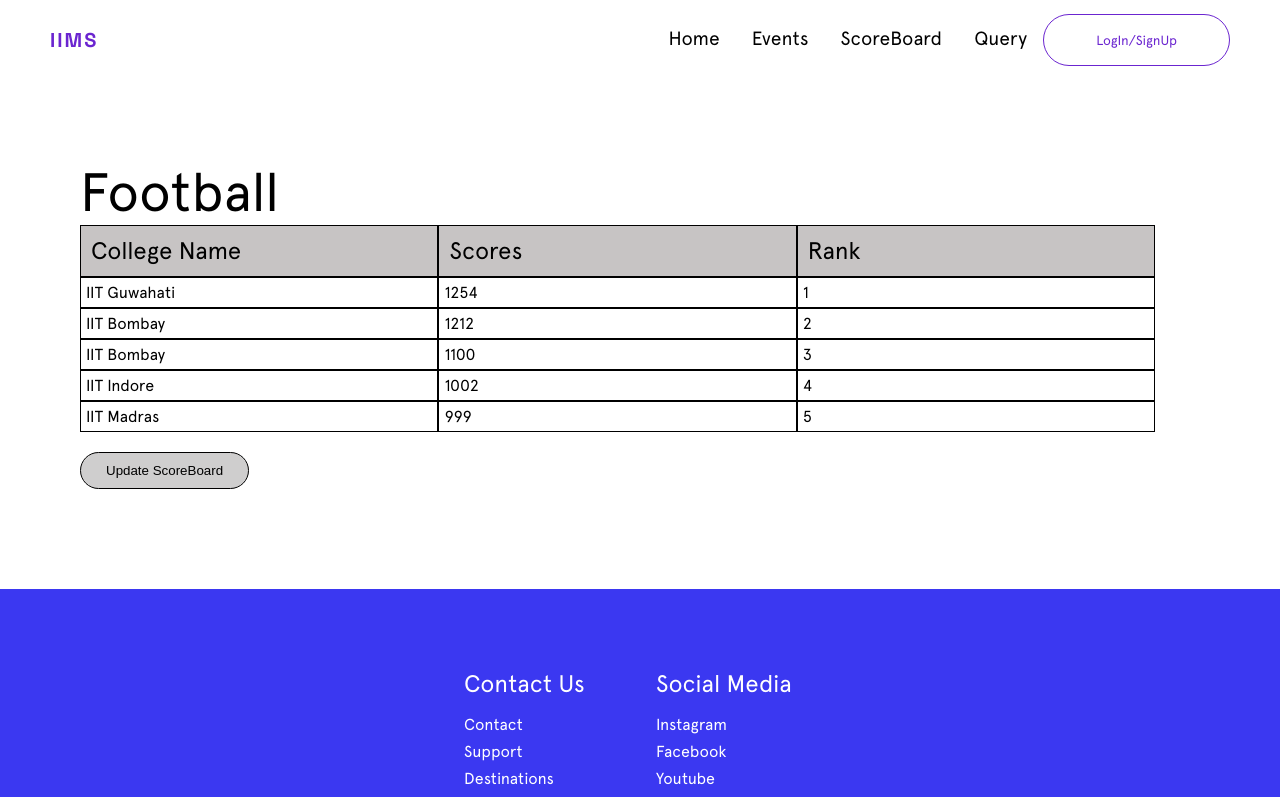
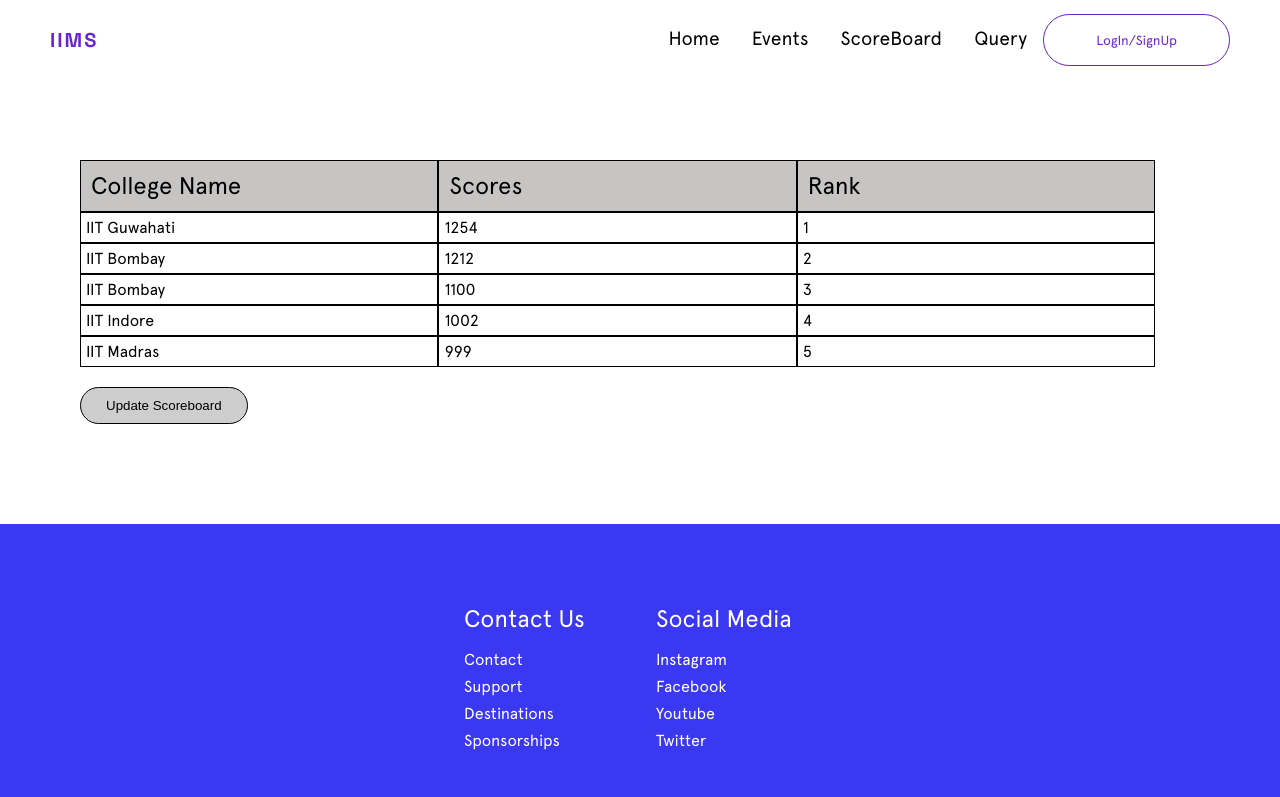
Before and after one commit to mohan2106/iims, a React (Create React App) app in the folder client/: page /scoreboard/1 in a window 1280 px wide. Shown: the top 797 px of the page. Built offline with nearby package versions, Linux system fonts and the light colour scheme.

Commit message:
Scoreboard added

```diff
--- a/client/src/components/EventDetailPage/EventDetail.js
+++ b/client/src/components/EventDetailPage/EventDetail.js
@@ -1,10 +1,15 @@
-import React from 'react';
+import React,{useState} from 'react';
 import classes from './EventDetail.module.css';
 import {GoLocation} from 'react-icons/go';
 import {Link} from 'react-router-dom';
+import Scoreboard from '../Scoreboard/Scoreboard';
 
 const EventDetail = () => {
     // fetch event details of event id = id
+    const [viewScoreBoard,setView]=useState(false);
+    const updateView = ()=>{
+        setView(!viewScoreBoard);
+    }
     const props = {
         eventName:'Football Match',
         desc : 'Lorem ipsum dolor sit amet consectetur adipisicing elit. Officiis deleniti at neque vero, adipisci autem ullam id dicta. Natus nisi omnis, deleniti iste eum fugit exercitationem expedita architecto, minima repellat nobis voluptatibus culpa earum eos, quos alias est! Voluptas praesentium non quos facere eos fugiat neque, dolores provident velit dolor!',
@@ -26,11 +31,13 @@ const EventDetail = () => {
             <div className={classes.time_and_date}>{props.timeDate}</div>
             <div className={classes.participating_college}></div>
             <div className={classes.btns}>
-                <Link to='/scoreboard/eventid'>
-                    <button className={classes.view_scoreboard}>View ScoreBoard</button>
-                </Link>
-                <button className={classes.report}>Report Event</button>
+                {/* <Link to='/scoreboard/eventid'> */}
+                <button onClick={updateView} className={classes.view_scoreboard}>View ScoreBoard</button>
+                {/* </Link> */}
+                <button className={classes.report} >Report Event</button>
             </div>
+            {viewScoreBoard ?
+            <Scoreboard/>:null}
         </div>
     );
 }
--- a/client/src/components/Scoreboard/Scoreboard.js
+++ b/client/src/components/Scoreboard/Scoreboard.js
@@ -1,4 +1,4 @@
-import React from 'react';
+import React,{useState,useEffect} from 'react';
 import classes from './Scoreboard.module.css';
 import {Link} from 'react-router-dom';
 
@@ -8,9 +8,18 @@ const Single = (props) => {
             <div className={classes.single_item}>
                 {props.college}
             </div>
+            {props.isUpdating ?
+            <div>
+                <input type="number" value={props.score}
+                onChange={(e) =>
+                    props.updateScore(e.target.value,props.id)
+                }></input>
+            </div> :
             <div className={classes.single_item}>
                 {props.score}
             </div>
+            }
+
             <div className={classes.single_item}>
                 {props.rank}
             </div>
@@ -18,45 +27,109 @@ const Single = (props) => {
     );
 }
 const Scoreboard = () => {
-    var data = {
-        eventname:'Football',
-        scores : [
+    const [updateScoreboard,setUpdateScoreboard] = useState(false);
+    const [btnText,setBtnText] = useState('Update Scoreboard');
+    const [collegeScore,setCollegeScore] = useState([]);
+    const [sortedScoreboard,setSortedScoreboard] = useState([]);
+    // const [collegeScoreData,setCollegeScoreData] = useState([]);
+
+    const showForm = ()=>{
+        const data = sortedScoreboard.sort((a,b) => {return b.score - a.score}).map((d) => {
+            var dd = {...d};
+            dd.isUpdating = true;
+            return dd;
+        });
+        setSortedScoreboard(data);
+    }
+
+    const showList = ()=>{
+        const data = sortedScoreboard.sort((a,b) => {return b.score - a.score}).map((d,i) => {
+            var dd = {...d};
+            dd.isUpdating = false;
+            dd.rank = i+1;
+            return dd;
+        });
+        setSortedScoreboard(data);
+    }
+
+    const changeScoreboard = () => {
+        console.log(collegeScore);
+        console.log(sortedScoreboard);
+        if(!updateScoreboard){
+            showForm();
+            setBtnText('Save Scoreboard');
+        }else{
+            showList();
+            setBtnText('Update Scoreboard');
+        }
+        setUpdateScoreboard(!updateScoreboard);
+    }
+
+    const updateScore = (score,id) => {
+        console.log("Update Function is called\n",score);
+        console.log(collegeScore);
+        console.log(sortedScoreboard);
+        var update = collegeScore.map((d)=>{
+            var dd = d;
+            if(id === d.id){
+                dd.score = score;
+            }
+            return dd;
+        });
+        setCollegeScore(update);
+        var update2 = sortedScoreboard.map((d,i)=>{
+            var dd = d;
+            if(id === d.id){
+                dd.score = score;
+            }
+            return dd;
+        });
+        // console.log(sortedScoreboard);
+        console.log(update2);
+        setSortedScoreboard(update2);
+    }
+    useEffect(() => {
+        var scores = [
                 {
+                    id : '1',
                     college:'IIT Guwahati',
                     score:1254,
                 },
                 {
+                    id : '2',
                     college:'IIT Bombay',
                     score:1100,
                 },
                 {
+                    id : '3',
                     college:'IIT Indore',
                     score:1002,
                 },
                 {
+                    id : '4',
                     college:'IIT Madras',
                     score:999,
                 },
 
                 {
+                    id : '5',
                     college:'IIT Bombay',
                     score:1212,
                 }
-        ]
-    }
-    const sortedData = data.scores.sort((a,b) => {return b.score - a.score});
-    const listData = sortedData.map((d,i)=>{
+            ];
+        setCollegeScore(scores);
+        const sortedData = scores.sort((a,b) => {return b.score - a.score}).map((d,i)=>{
             const pass = {
                 ...d,
-            rank:(i+1)
+                rank:(i+1),
+                isUpdating : updateScoreboard,
             };
-        return (
-            <Single {...pass}/>
-        );
-    })
+            return pass;
+        });
+        setSortedScoreboard(sortedData);
+    },[]);
     return (
         <div className={classes.container}>
-            <div className={classes.eventname}>{data.eventname}</div>
             <div className={classes.list}>
                 <div className={classes.single}>
                     <div className={`${classes.single_item} ${classes.dark}`}>
@@ -69,11 +142,34 @@ const Scoreboard = () => {
                         Rank
                     </div>
                 </div>
-                {listData}
+                {sortedScoreboard.map((props) => {
+                    return (
+                        <div className={classes.single}>
+                            <div className={classes.single_item}>
+                                {props.college}
                             </div>
-            <Link to='/updateScore/id'>
-                <button className={classes.update}>Update ScoreBoard</button>
-            </Link>
+                            {updateScoreboard ?
+                            <div>
+                                <input type="number" value={props.score}
+                                onChange={(e) =>
+                                    updateScore(e.target.value,props.id)
+                                }></input>
+                            </div> :
+                            <div className={classes.single_item}>
+                                {props.score}
+                            </div>
+                            }
+
+                            <div className={classes.single_item}>
+                                {props.rank}
+                            </div>
+                        </div>
+                    );
+                })}
+            </div>
+            {/* <Link to='/updateScore/id'> */}
+                <button onClick={changeScoreboard} className={classes.update}>{btnText}</button>
+            {/* </Link> */}
         </div>
     );
 }
```
Lines whose indentation alone changed are shown as unchanged.
